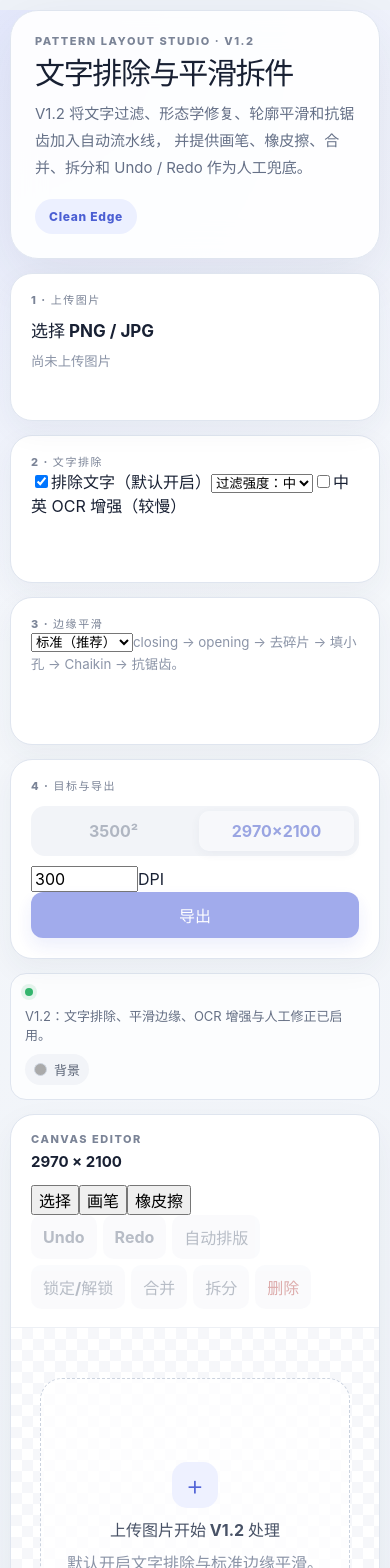
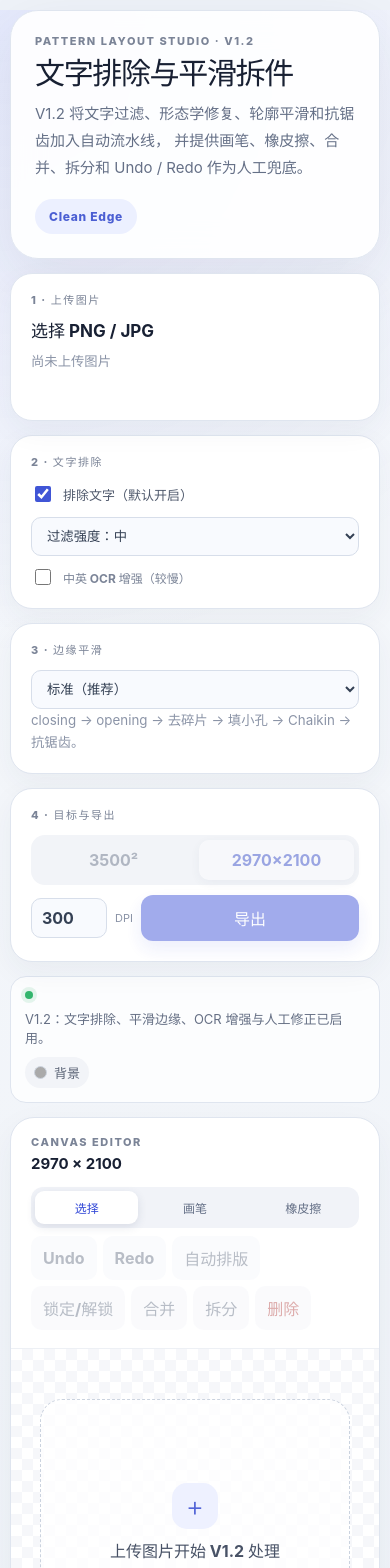
Before and after one commit to invoidstar/pattern-layout-studio, a React (Vite) app: page / in a window 390 px wide. Shown: the top 1568 px of the page. Built offline with nearby package versions, Linux system fonts and the light colour scheme.

Commit message:
Style V1.2 filtering debug and repair controls

```diff
--- a/src/style.css
+++ b/src/style.css
@@ -141,3 +141,52 @@ footer{display:flex;justify-content:space-between;gap:16px;padding:18px 4px 0;co
   .canvas-stage{min-height:380px;padding:12px}
   footer{flex-direction:column}
 }
+
+
+/* V1.2 */
+.v12-grid{grid-template-columns:1.15fr 1fr 1fr 1fr}
+.control-card select{
+  width:100%;margin-top:12px;border:1px solid #d7deea;border-radius:10px;padding:10px 11px;
+  background:#f8fafe;color:#344054;font-weight:700
+}
+.switch-row{display:flex;align-items:center;gap:9px;margin-top:14px;color:#4f596c;font-size:13px;font-weight:700}
+.switch-row.compact{margin-top:10px;font-size:12px;color:#7b8497}
+.switch-row input{width:16px;height:16px;accent-color:#4055d6}
+.export-inline{display:grid;grid-template-columns:76px auto 1fr;align-items:center;gap:8px;margin-top:10px}
+.export-inline input{
+  width:76px;border:1px solid #d7deea;border-radius:10px;padding:9px 10px;background:#f8fafe;color:#344054;font-weight:700
+}
+.export-inline span{font-size:11px;color:#8b94a7}
+.editor-heading{align-items:flex-start}
+.editor-tools{display:flex;flex-direction:column;align-items:flex-end;gap:8px;max-width:72%}
+.tool-group{display:flex;gap:5px;padding:4px;border-radius:12px;background:#f1f3f8}
+.tool-group button,.debug-toggle{
+  border:0;border-radius:9px;background:transparent;padding:8px 11px;color:#657087;font-size:12px;font-weight:800
+}
+.tool-group button.active{background:#fff;color:#3147d7;box-shadow:0 3px 10px rgba(39,55,101,.12)}
+.brush-size{display:flex;align-items:center;gap:8px;color:#7c8596;font-size:11px;font-weight:800}
+.brush-size input{width:130px;accent-color:#4055d6}
+.debug-toggle{background:#f3f5fa}
+.editor-canvas.tool-brush{cursor:crosshair}
+.editor-canvas.tool-eraser{cursor:cell}
+.debug-grid{
+  display:grid;grid-template-columns:1fr 1fr;gap:8px;padding:10px;border-bottom:1px solid #edf0f5;background:#f8f9fc
+}
+.debug-grid figure{margin:0;border:1px solid #e3e8f0;border-radius:10px;overflow:hidden;background:#fff}
+.debug-grid img{display:block;width:100%;height:105px;object-fit:contain;margin:0;border:0;background:#20242b}
+.debug-grid figcaption{padding:6px 7px;color:#768095;font-size:10px;font-weight:700}
+@media (max-width:1250px){
+  .v12-grid{grid-template-columns:1fr 1fr}
+  .v12-grid .upload-card{grid-column:1/-1}
+  .editor-tools{max-width:100%;align-items:flex-start}
+}
+@media (max-width:680px){
+  .v12-grid{grid-template-columns:1fr}
+  .v12-grid .upload-card{grid-column:auto}
+  .editor-tools{width:100%}
+  .tool-group{width:100%}
+  .tool-group button{flex:1}
+  .brush-size{width:100%}
+  .brush-size input{flex:1}
+  .debug-grid{grid-template-columns:1fr}
+}
```
